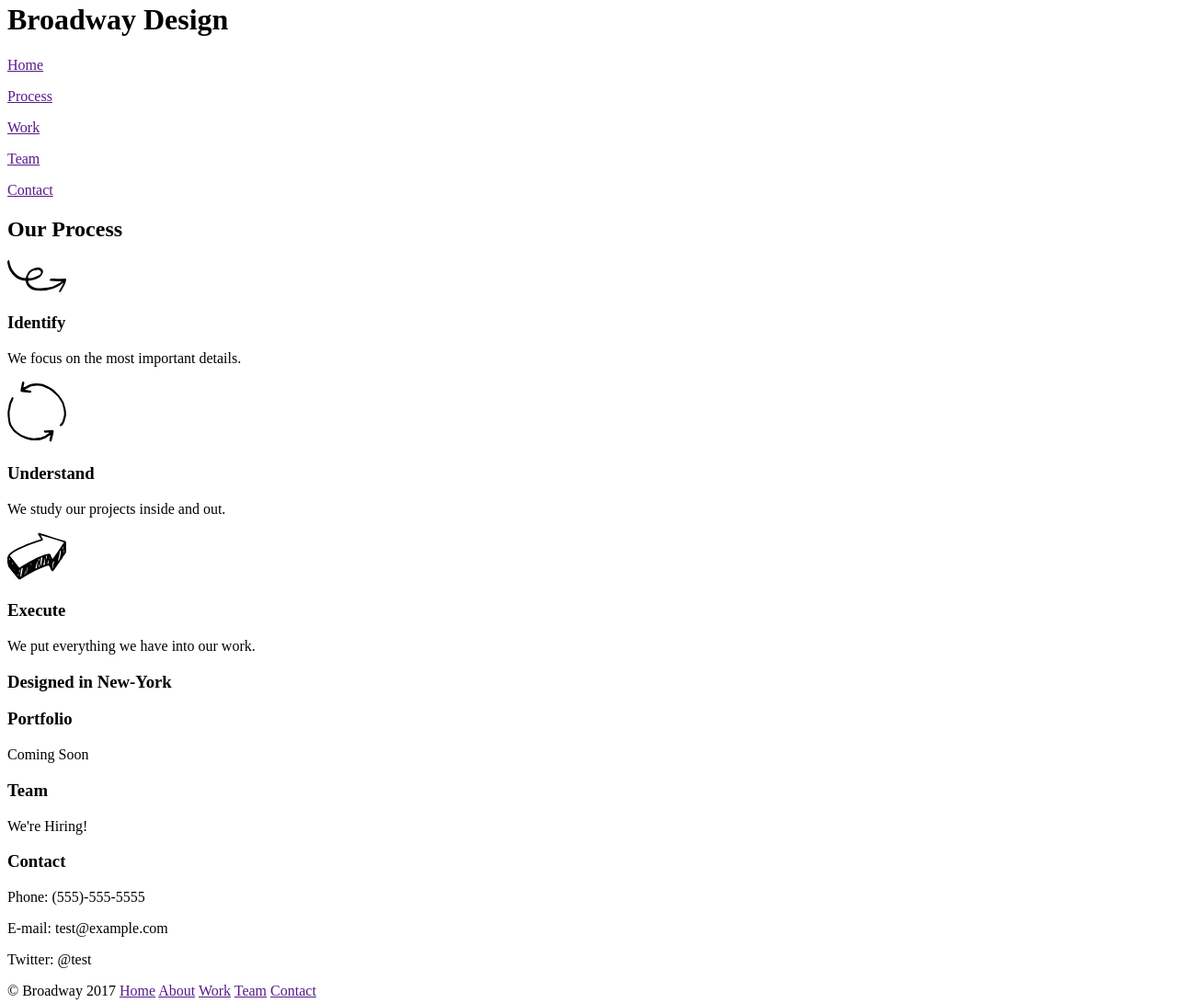
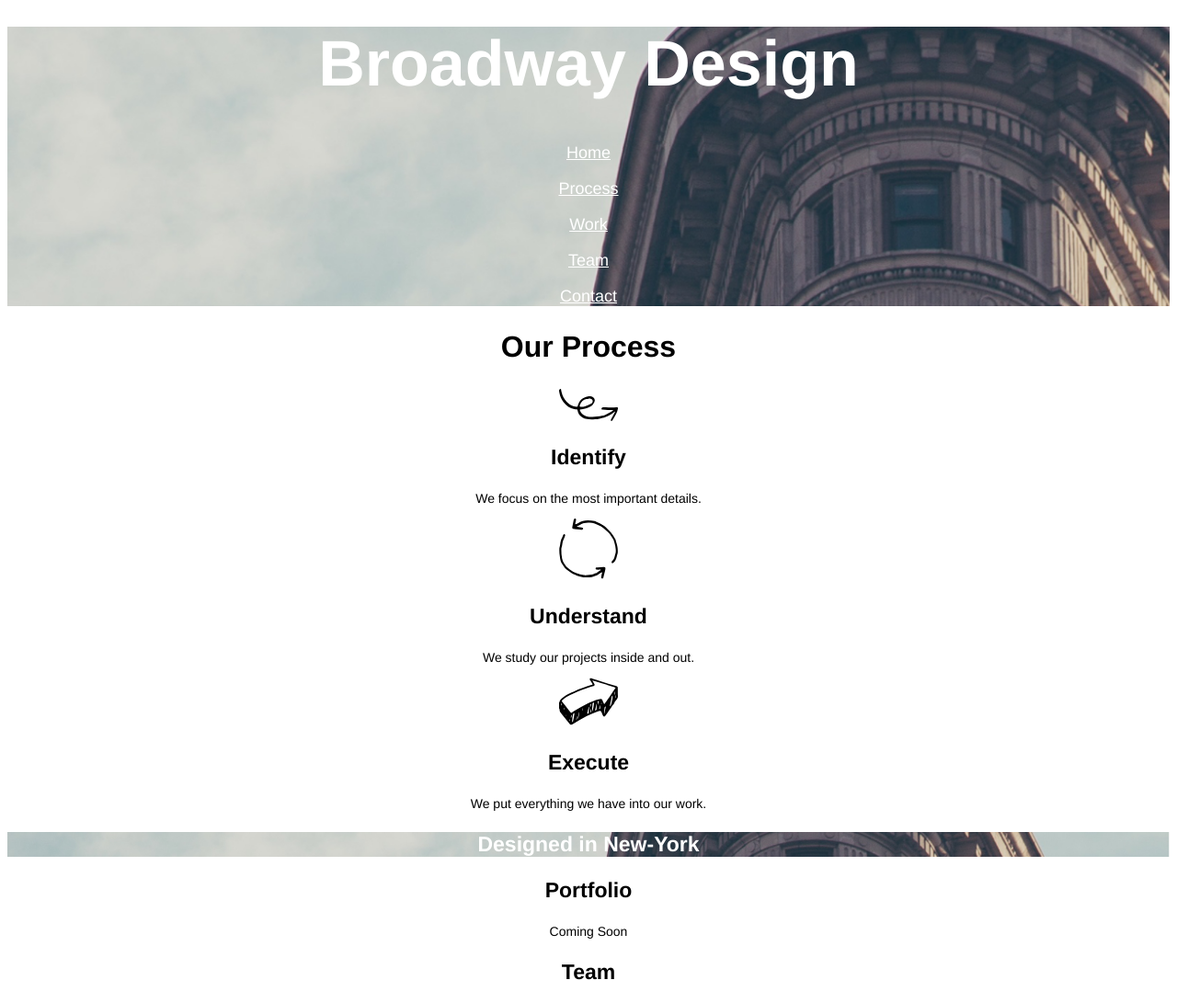
Before and after one commit to aepacevicius/broadway, a plain HTML site: page index.html in a window 1280 px wide. Shown: the part 18-1109 px from the top of the page at 92% size. Drawn offline with Linux system fonts and the light colour scheme.

Commit message:
Did CSS stuff and optimized HTML.

```diff
--- a/css/style.css
+++ b/css/style.css
@@ -0,0 +1,42 @@
+html{
+	font-family: Helvetica;
+	text-align: center;
+}
+a:link, a:visited{color: white;}
+
+.header, #center_content{
+    background-image: url(../resources/images/the-flatiron-building.png);
+    background-repeat: no-repeat;
+    background-position: center;
+    background-size:cover;
+    color: white;
+}
+.header h1{
+	font-size: 70px;
+	font-weight: bold;
+}
+.header, .footer p{
+ 	font-size: 18px;
+}
+.content h2{
+	font-size: 32px;
+	font-weight: bold;
+}
+.content h3{
+	font-size: 23px;
+	font-weight: bold;
+}
+.content p{
+	font-size: 14px;
+}
+#center_content{
+	font-weight: bold;
+}
+.footer{
+    text-align: left;
+    color: white;
+	background-color: dimgray;
+}
+#copyright{
+	font-size: 11px;
+}
--- a/index.html
+++ b/index.html
@@ -7,14 +7,16 @@
 <body>
 	<div class="header">
 		<h1>Broadway Design</h1>
-		<p><a href="">Home</a></p>
-		<p><a href="">Process</a></p>
-		<p><a href="">Work</a></p>
-		<p><a href="">Team</a></p>
-		<p><a href="">Contact</a></p>
+		<nav id="home">
+		    <p><a href="#home">Home</a></p>
+		    <p><a href="#process">Process</a></p>
+		    <p><a href="#work">Work</a></p>
+		    <p><a href="#team">Team</a></p>
+		    <p><a href="#contact">Contact</a></p>
+	    </nav>
 	</div>
 	<div class="content">
-		<h2>Our Process</h2>
+		<h2 id="process">Our Process</h2>
 		<p><img src="./resources/icons/identify.svg"></p>
 		<h3>Identify</h3>
 		<p>We focus on the most important details.</p>
@@ -27,22 +29,22 @@
 		<div id="center_content">
 		  <h3>Designed in New-York</h3>
 		</div>
-		<h3>Portfolio</h3>
+		<h3 id="work">Portfolio</h3>
 		<p>Coming Soon</p>
-		<h3>Team</h3>
+		<h3 id="team">Team</h3>
 		<p>We're Hiring!</p>
-		<h3>Contact</h3>
+		<h3 id="contact">Contact</h3>
 		<p>Phone: (555)-555-5555</p>
 		<p>E-mail: test&commat;example.com</p>
 		<p>Twitter: &commat;test</p>
 	</div>
 	<div class="footer">
 		<p><a id="copyright">&copy; Broadway 2017</a>
-			<a href="">Home</a>
-			<a href="">About</a>
-			<a href="">Work</a>
-			<a href="">Team</a>
-			<a href="">Contact</a>
+			<a href="#home">Home</a>
+			<a href="#process">About</a>
+			<a href="#work">Work</a>
+			<a href="#team">Team</a>
+			<a href="#contact">Contact</a>
 		</p>
 
 	</div>
```
